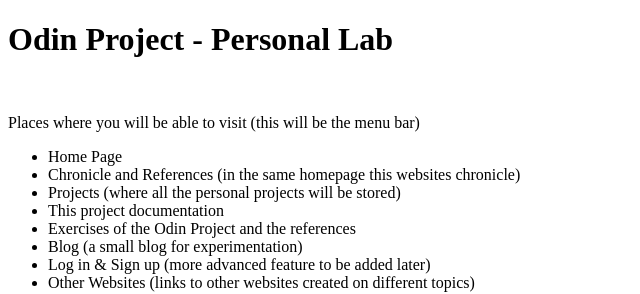
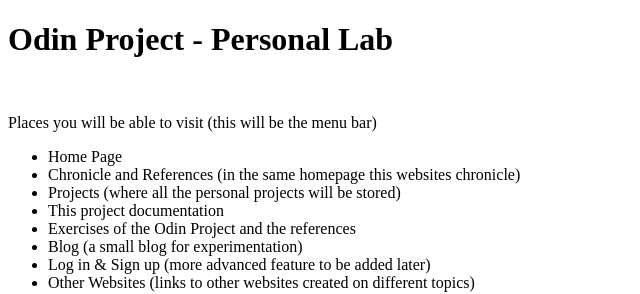
Before and after one commit to NeosCipher/LearningDiary, a plain HTML site: page index.html in a window 1280 px wide. Shown: the top 294 px of the page, 0-640 px from the left. Drawn offline with Linux system fonts and the light colour scheme.

Commit message:
There was a grammar mistake, it has been corrected

```diff
--- a/index.html
+++ b/index.html
@@ -18,7 +18,7 @@
         <h1>Odin Project - Personal Lab</h1>
         <br>
         <nav>
-            <p>Places where you will be able to visit (this will be the menu bar)</p>
+            <p>Places you will be able to visit (this will be the menu bar)</p>
             <ul>
                 <li>Home Page</li>
                 <li>Chronicle and References (in the same homepage this websites chronicle)</li>
```
